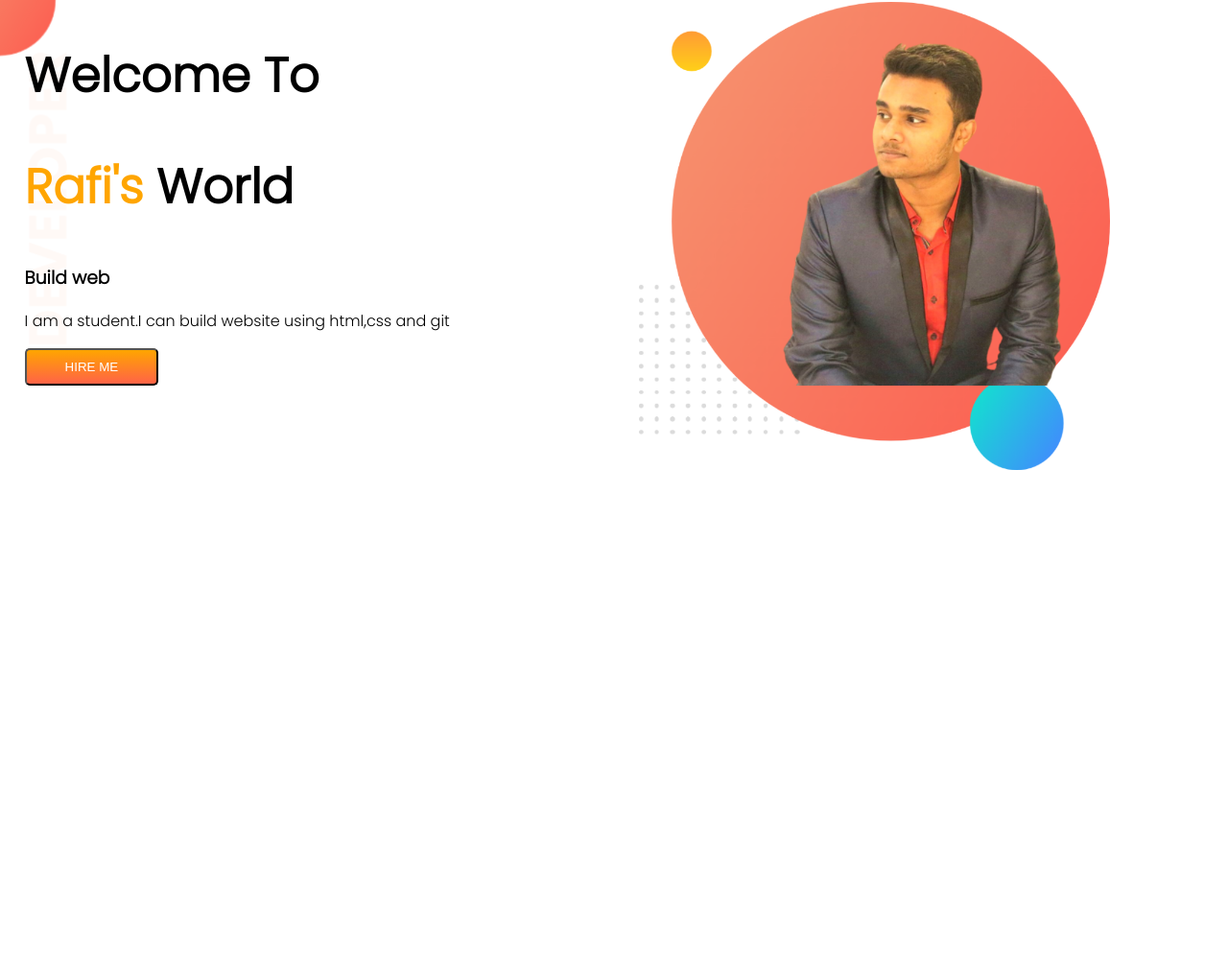
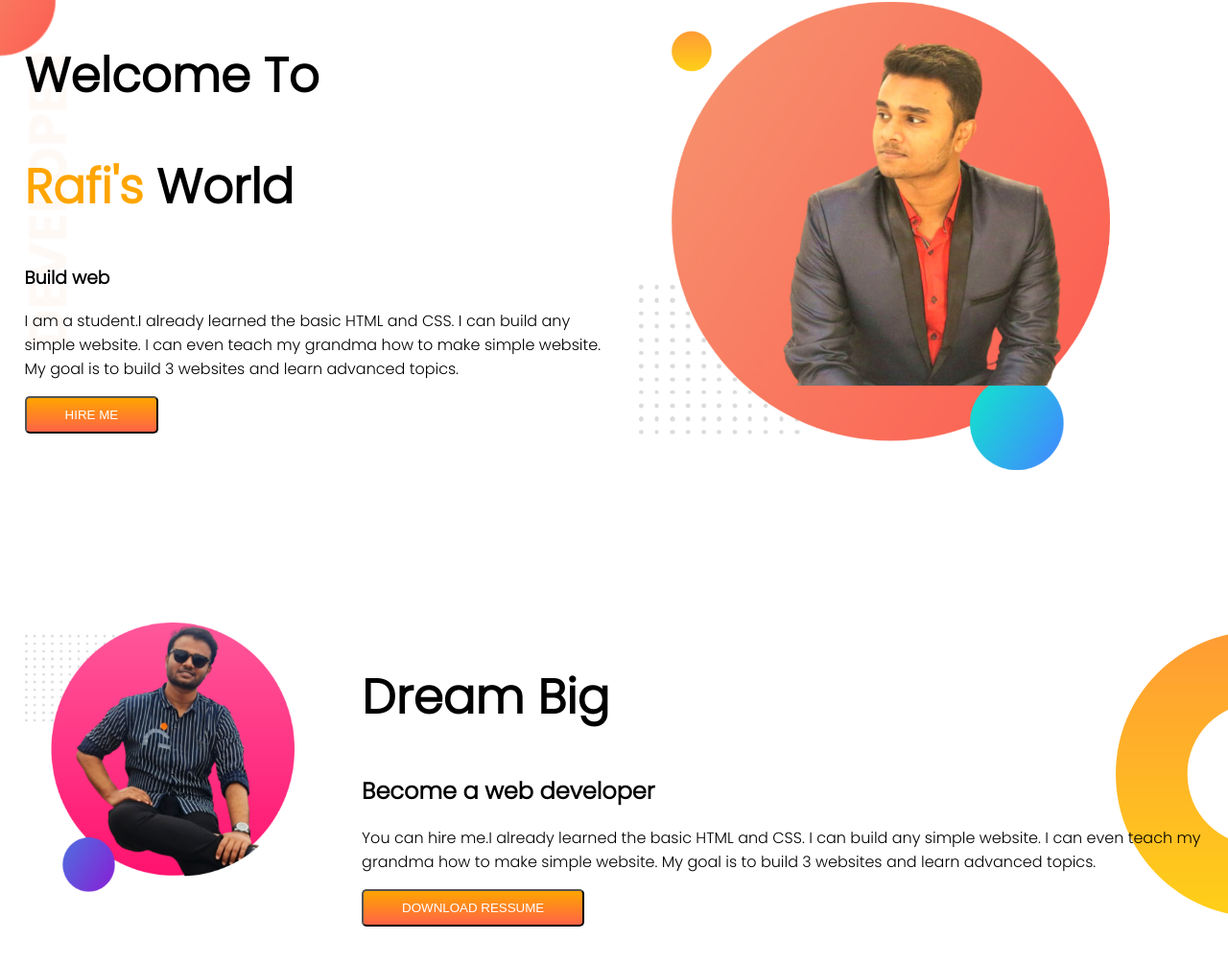
Before and after one commit to kibria282096/Rafi-portfolio, a plain HTML site: page index.html in a window 1280 px wide. Shown: the whole page at 96% size. Before the commit the page ends 800 px from the top, so only its background shows below. Drawn offline with Linux system fonts and the light colour scheme.

Commit message:
dream-added

```diff
--- a/index.html
+++ b/index.html
@@ -18,7 +18,7 @@
         <h1>Welcome To</h1>
     <h1><span class="orange-color">Rafi's</span> World</h1>
     <h3>Build web</h3>
-    <p>I am a student.I can build website using html,css and git </p>
+    <p>I am a student.I already learned the basic HTML and CSS. I can build any simple website. I can even teach my grandma how to make simple website. My goal is to build 3 websites and learn advanced topics. </p>
         <a target="_blank" href="https://www.linkedin.com/in/md-ashadul-kibria-a76988207/"><button class="bt">HIRE ME</button></a>
     </div>
     <div class="half-width">
@@ -26,6 +26,17 @@
     </div>
 
 </section>
+<section class="dream-big">
+    <div class="half-width">
+        <img src="images/New Project (1).png" alt="me">
+    </div>
+    <div>
+        <h1>Dream Big</h1>
+    <h2>Become a web developer</h2>
+    <p>You can hire me.I already learned the basic HTML and CSS. I can build any simple website. I can even teach my grandma how to make simple website. My goal is to build 3 websites and learn advanced topics.</p>
+    <a target="_blank" href=" "><button class="bt">DOWNLOAD RESSUME</button></a>
+    </div>
+</section>
 
 
 </body>
--- a/style.css
+++ b/style.css
@@ -12,6 +12,7 @@ h1{
 }
 section{
     display: flex;
+    margin-bottom: 150px;
 }
 .half-width{
     width: 50%;
@@ -32,3 +33,9 @@ section{
     background-image: url(images/top-banner.png);
     background-repeat: no repeat ;
 }
+.dream-big{
+    background-image: url(images/dream-bg.png);
+    background-repeat: no-repeat;
+    background-position: right;
+
+}
```
